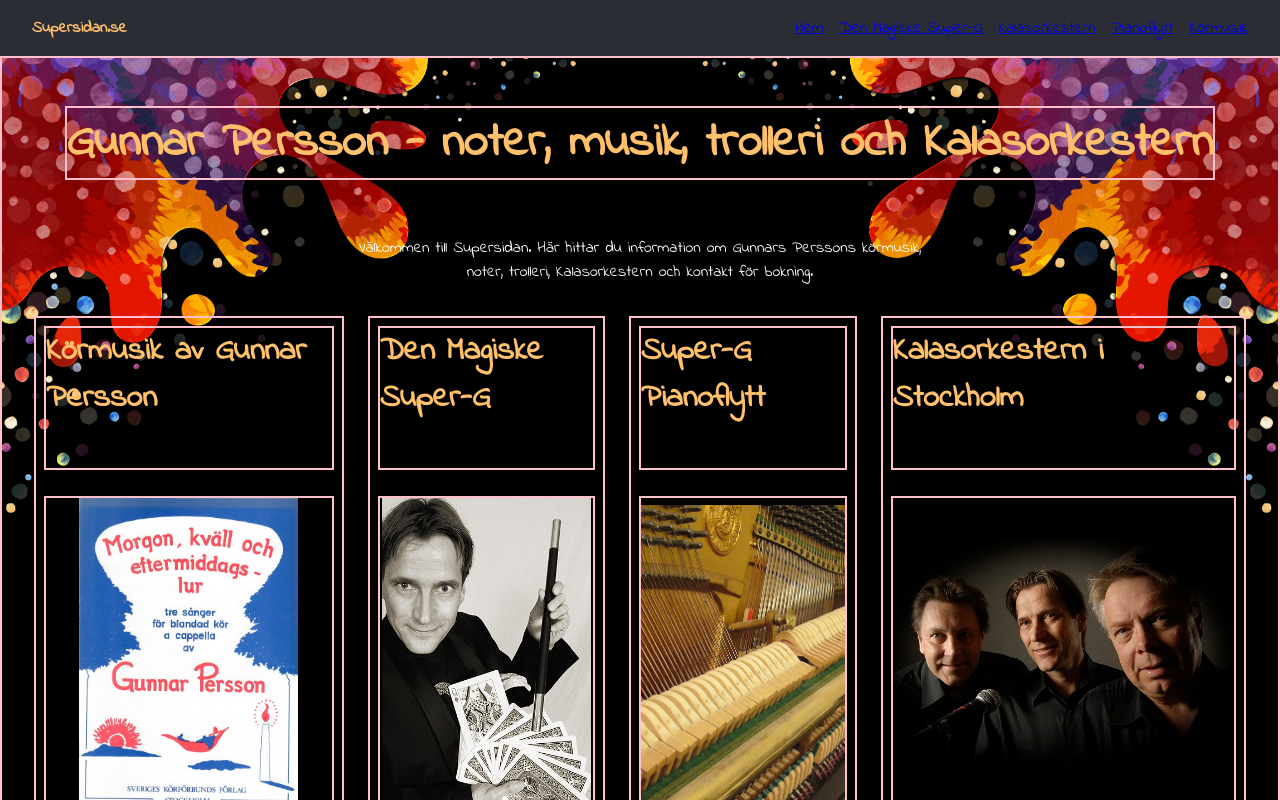
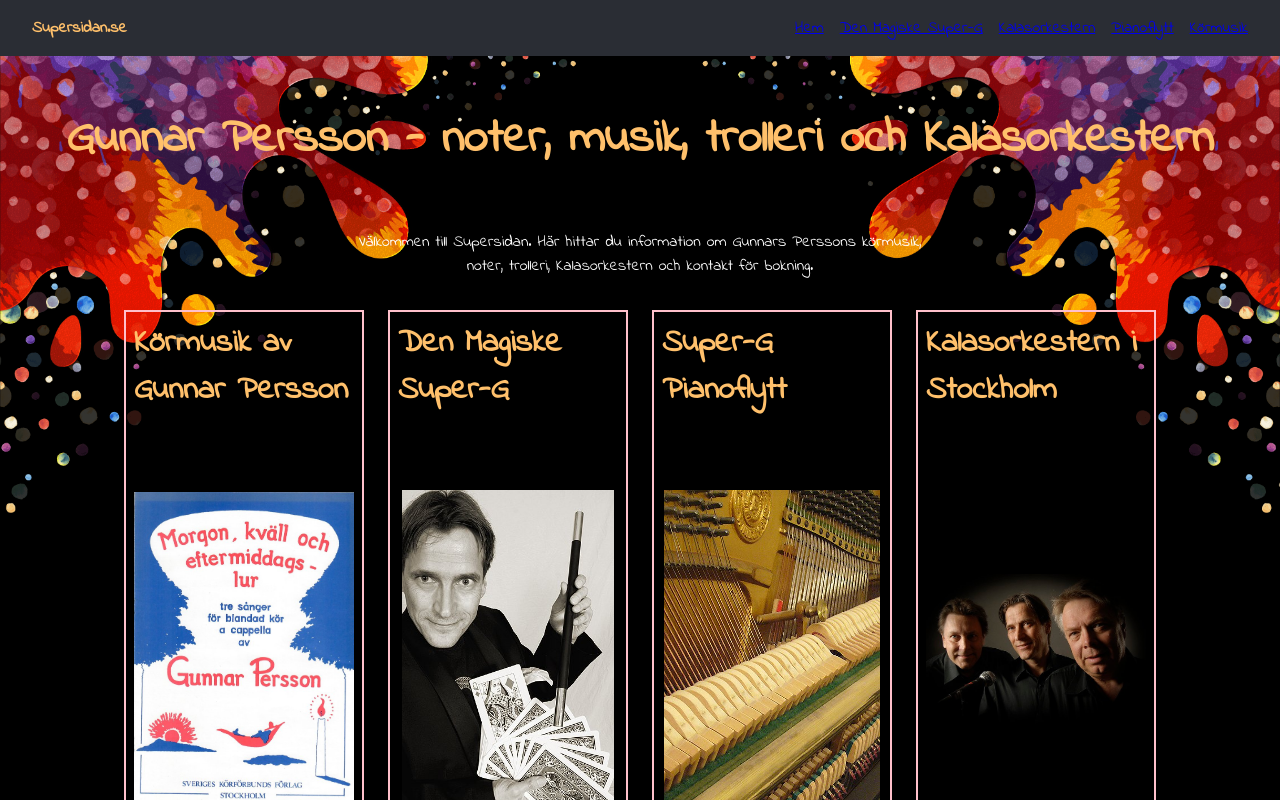
Before and after one commit to robinruden/supersidan, a React (Vite) app: page / in a window 1280 px wide. Shown: the top 800 px of the page. Built offline with nearby package versions, Linux system fonts and the light colour scheme.

Commit message:
back to .card max-width: 15 rem

```diff
--- a/src/styles/home.css
+++ b/src/styles/home.css
@@ -5,7 +5,7 @@
 
 
 
-  border: 2px solid pink;
+ /*  border: 2px solid pink; */
 
 }
 
@@ -15,7 +15,7 @@
   color: var(--yellow);
   font-family: 'Superfonten';
 
-  border: 2px solid pink;
+  /* border: 2px solid pink; */
 }
 
 .home h1 {
@@ -81,7 +81,7 @@
     /* height: 100%; */
     height: auto;
    /*  width: 100%; */
-    max-width: 30rem;
+    max-width: 15rem;
 
     padding: 0.5rem;
    /*  border-radius: 4px; */
@@ -116,7 +116,7 @@
   /* object-position: 25% 1%; */
 
 
-  border: 2px solid pink;
+ /*  border: 2px solid pink; */
 
 }
 
```
